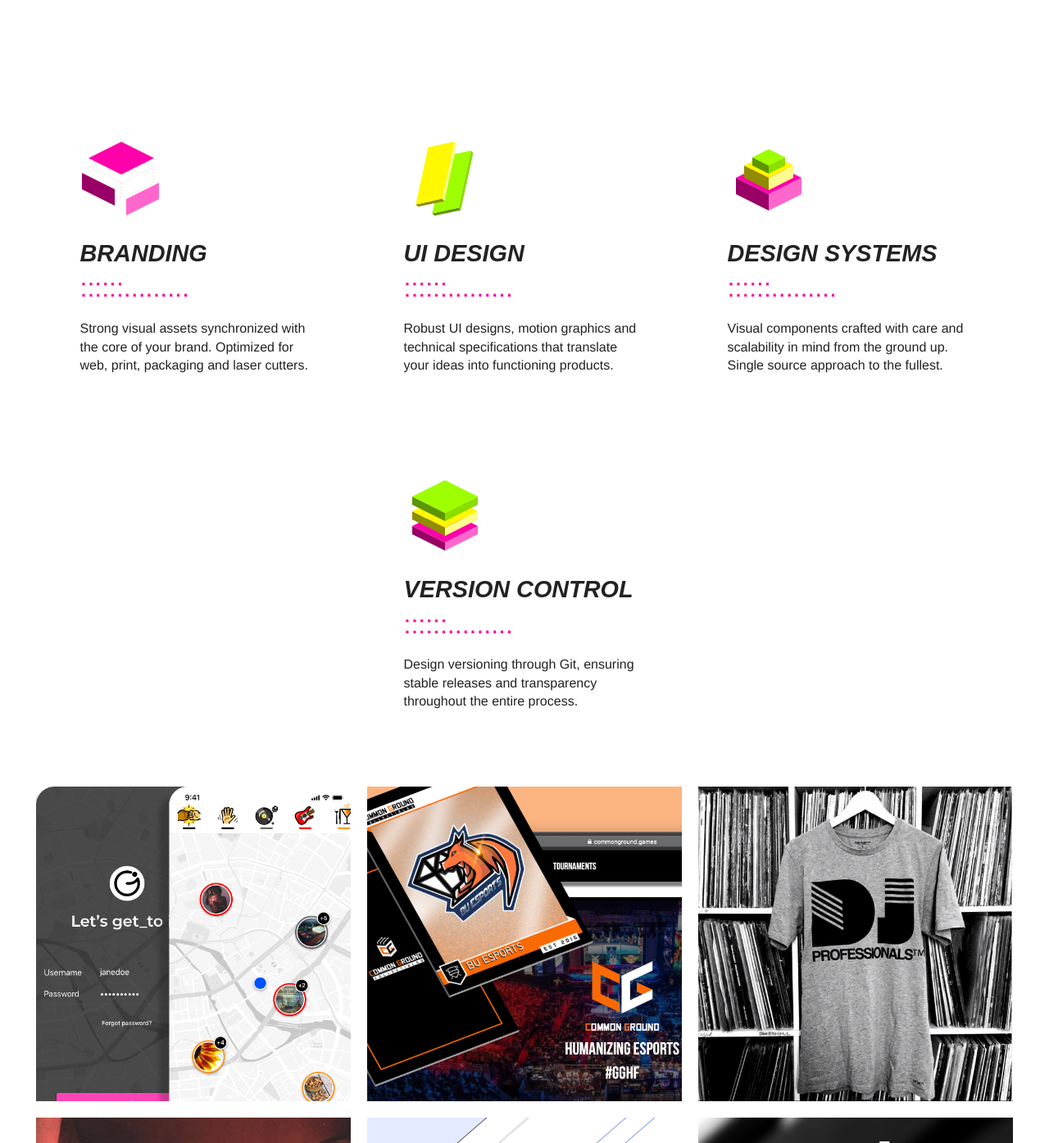
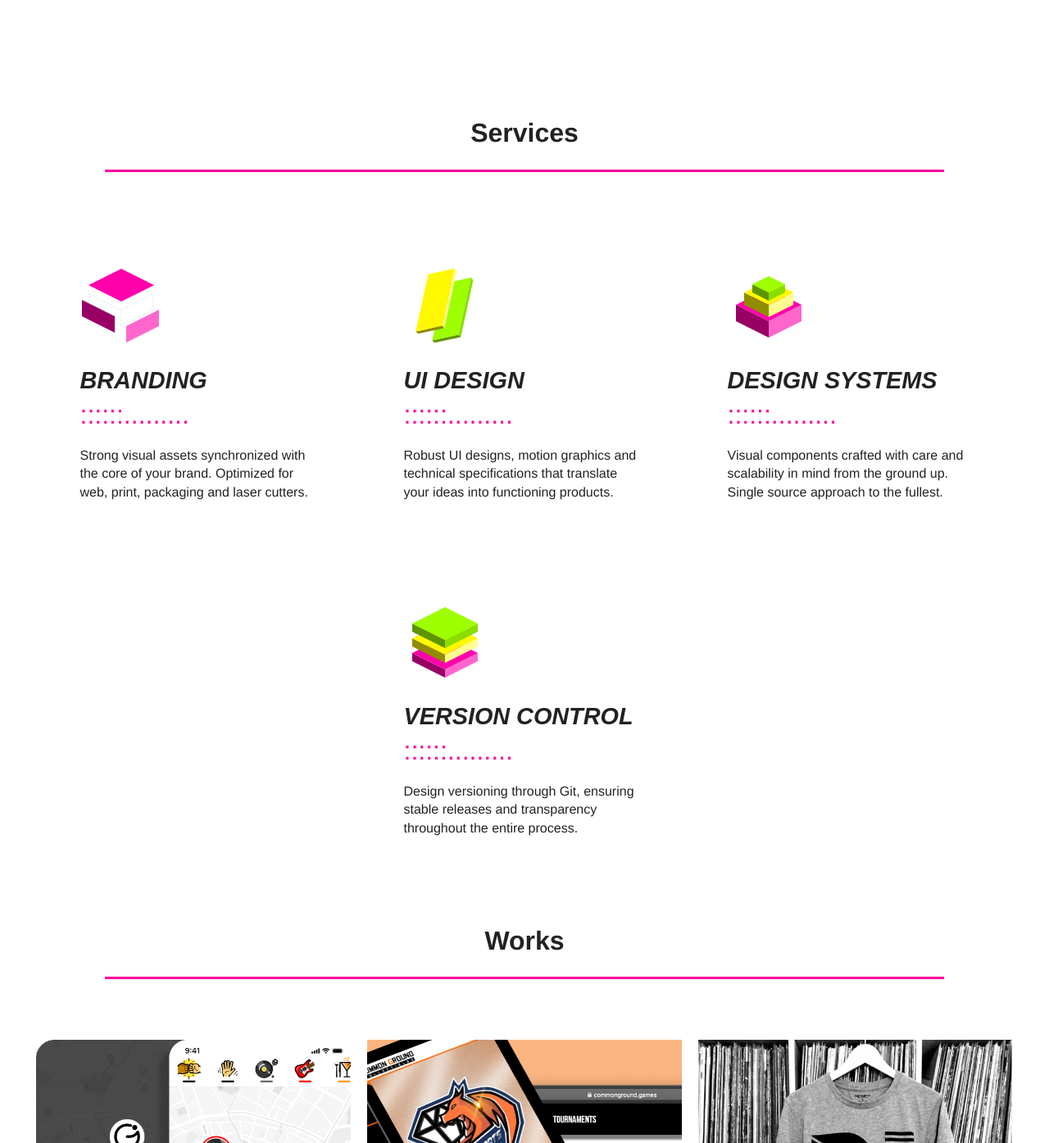
Before and after one commit to tero-saarinen/tero-saarinen.github.io, a plain HTML site: page index.html in a window 1280 px wide. Shown: the part 691-2086 px from the top of the page at 82% size. Drawn offline with nearby package versions, Linux system fonts and the light colour scheme; a web font is replaced by a local one.

Commit message:
Section headers

```diff
--- a/css/main.css
+++ b/css/main.css
@@ -263,6 +263,15 @@ textarea {
   flex-wrap: wrap;
   align-items: stretch;
   padding-top: 10px;
+}
+
+.section-header {
+  position: relative;
+  display: block;
+  text-align: center;
+  width: 80%;
+  margin-bottom: 5%;
+  border-bottom: solid var(--pink);
 }
 
 .flex-item {
--- a/index.html
+++ b/index.html
@@ -68,6 +68,9 @@
 
   <!-- Services -->
   <div class="flex-container" id="services" name="services">
+    <div class="section-header">
+      <h1>Services</h1>
+    </div>
     <div class="flex-item">
       <svg width="100px" height="100px" viewBox="0 0 100 100" version="1.1" xmlns="http://www.w3.org/2000/svg" xmlns:xlink="http://www.w3.org/1999/xlink">
           <!-- Generator: Sketch 56.3 (81716) - https://sketch.com -->
@@ -192,6 +195,9 @@
 
 <!-- Works -->
   <div class="flex-container"  id="works">
+    <div class="section-header">
+      <h1>Works</h1>
+    </div>
     <div class="flex-item-xl">
       <a class="overlay">
         <div class="details">
```
